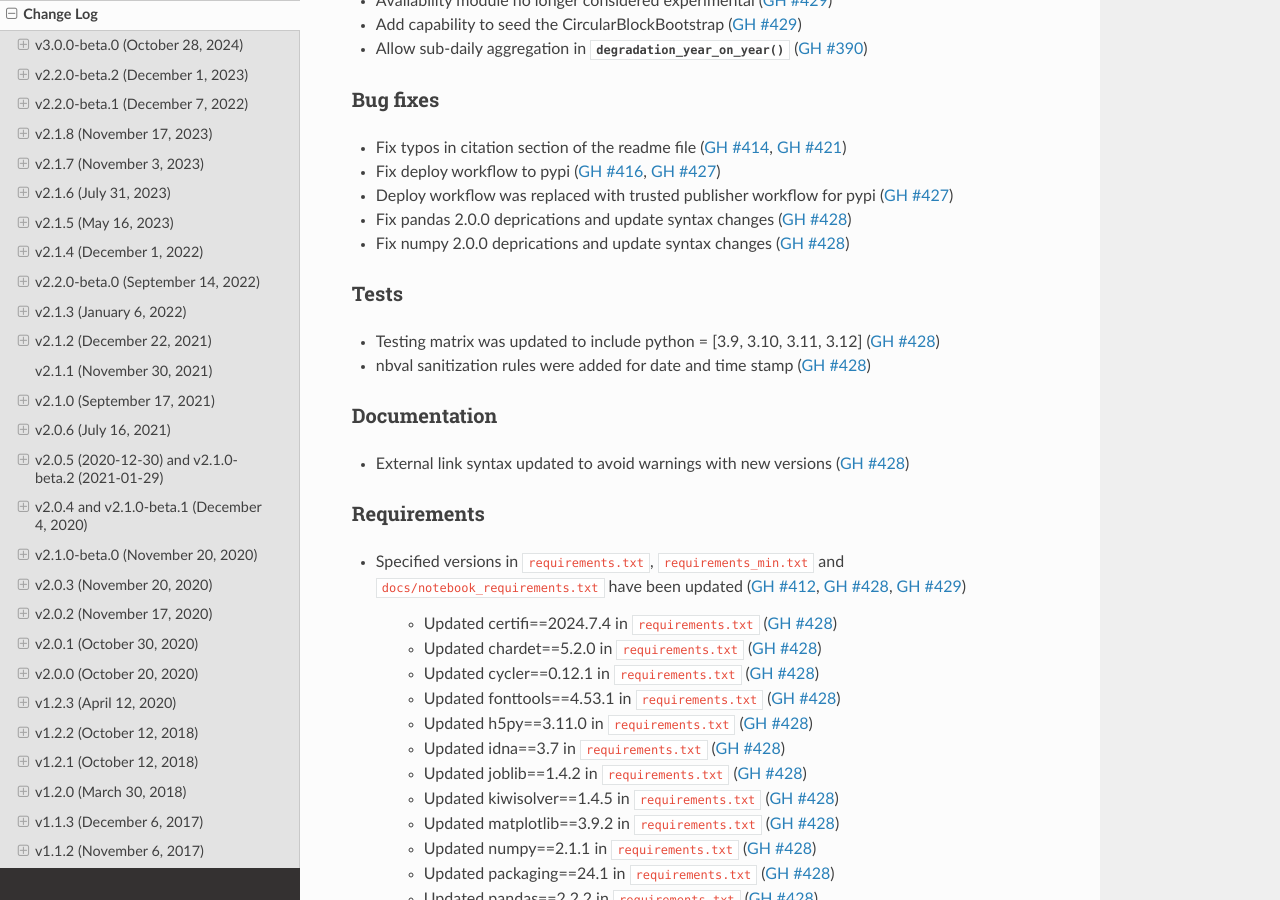
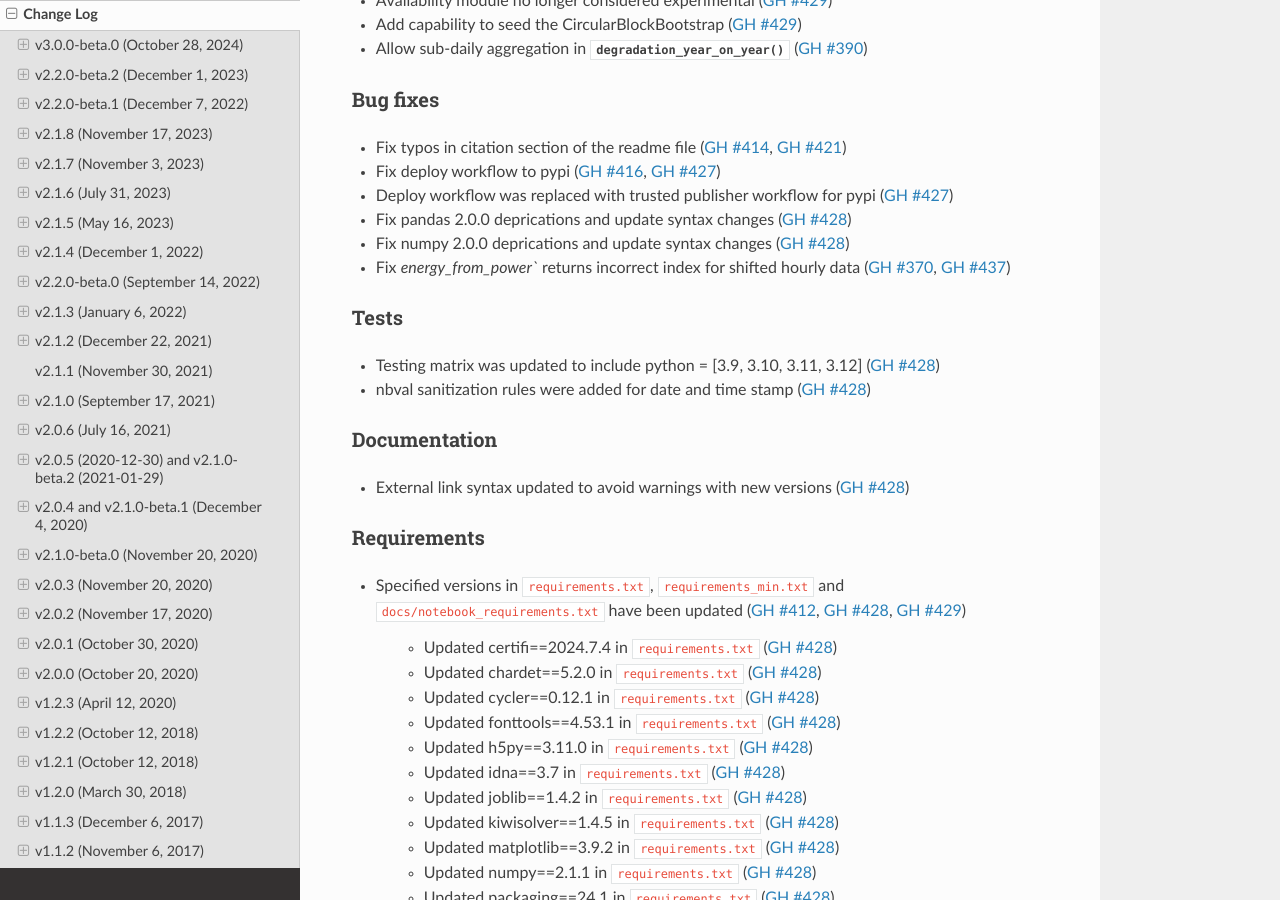
Before and after one commit to NREL/rdtools, a Sphinx documentation site: the page built from docs/sphinx/source/changelog.rst, in a window 1280 px wide and 900 px high, scrolled down 594 px. Built offline with Sphinx 7.4.7 and the Read the Docs theme 3.1.0, drawn with Linux system fonts in a browser that asks for light colours; pages that are not in the unit, such as notebooks, are missing from menus.

Commit message:
update changelog

```diff
--- a/docs/sphinx/source/changelog/v3.0.0-beta.0.rst
+++ b/docs/sphinx/source/changelog/v3.0.0-beta.0.rst
@@ -31,6 +31,7 @@ Bug fixes
 * Deploy workflow was replaced with trusted publisher workflow for pypi (:pull:`427`)
 * Fix pandas 2.0.0 deprications and update syntax changes (:pull:`428`)
 * Fix numpy 2.0.0 deprications and update syntax changes (:pull:`428`)
+* Fix `energy_from_power`` returns incorrect index for shifted hourly data (:issue:`370`, :pull:`437`)
 
 Tests
 -----
```
